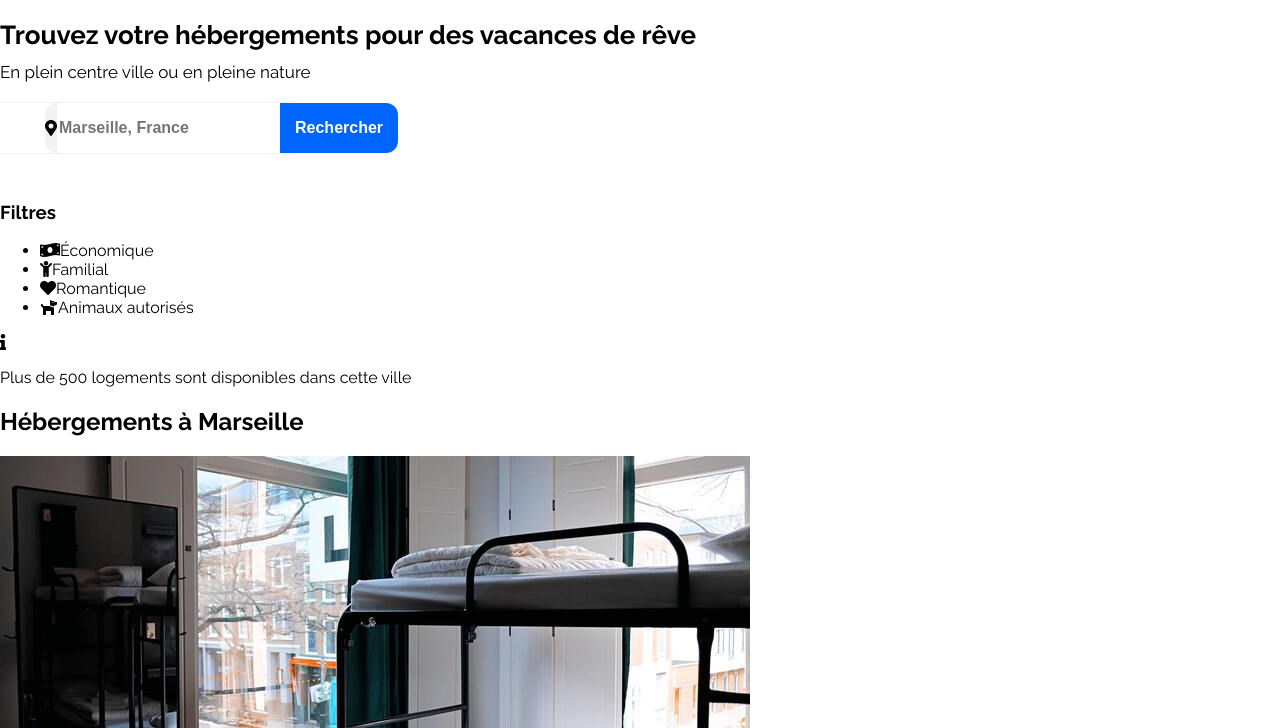
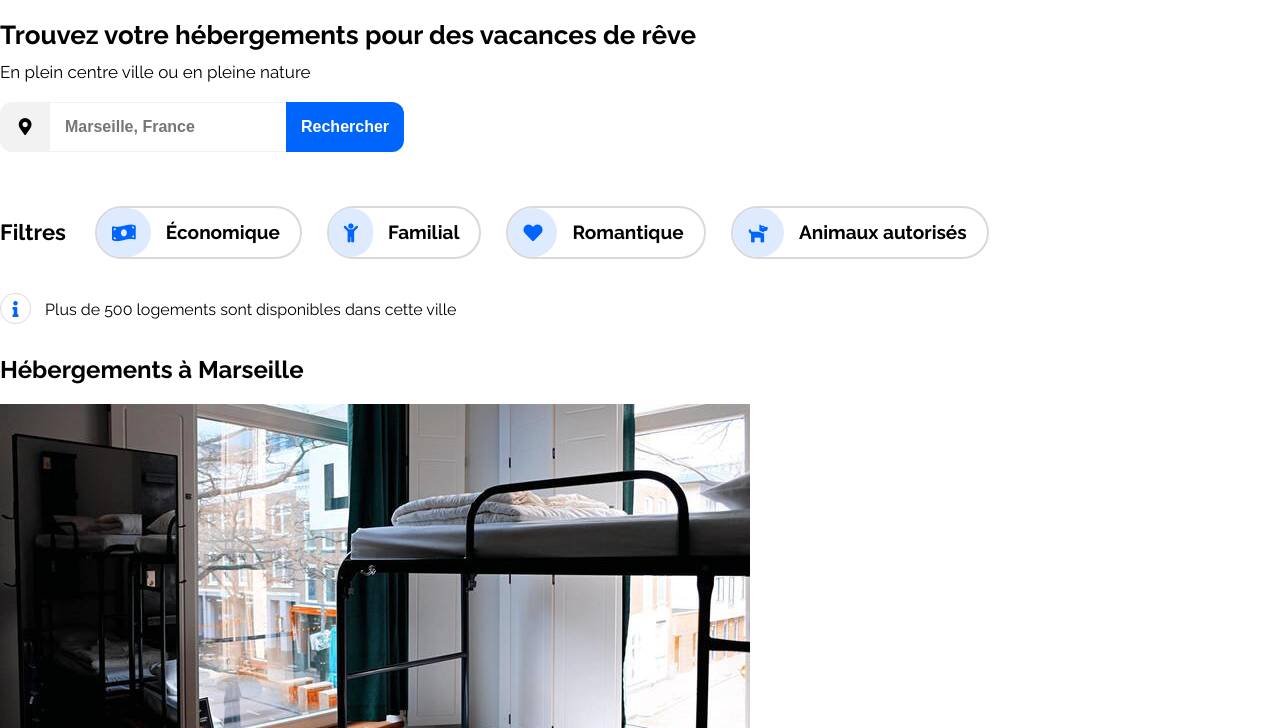
Before and after one commit to flomag5/FlorentMagnoac_2_20072021, a plain HTML site: page index.html in a window 1280 px wide. Shown: the part 72-800 px from the top of the page. Drawn offline with Linux system fonts and the light colour scheme.

Commit message:
css_section_1

```diff
--- a/index.html
+++ b/index.html
@@ -54,10 +54,10 @@
         <div class="filters">
             <h3 class="title_h3">Filtres</h3>
             <ul class="filters_ul">
-                <li class="filters_button"><i class="fas fa-money-bill-wave"></i>Économique</li>
-                <li class="filters_button"><i class="fas fa-child"></i>Familial</li>                <!-- selection filters-->
-                <li class="filters_button"><i class="fas fa-heart"></i>Romantique</li>
-                <li class="filters_button"><i class="fas fa-dog"></i>Animaux autorisés</li>
+                <li class="filters_button"><i class="fas fa-money-bill-wave icon_filter"></i>Économique</li>
+                <li class="filters_button"><i class="fas fa-child icon_filter"></i>Familial</li>                <!-- selection filters-->
+                <li class="filters_button"><i class="fas fa-heart icon_filter"></i>Romantique</li>
+                <li class="filters_button"><i class="fas fa-dog icon_filter"></i>Animaux autorisés</li>
             </ul>
         </div>
 
--- a/style.css
+++ b/style.css
@@ -100,36 +100,41 @@ h1 h2 h3{
     margin-bottom: 20px;
 }
 
+/*----- Search line -----*/
 .search_box{
     display: inline-flex;
     flex-direction: row;
+    text-align: center;
     margin-bottom: 28px;
 }
 
 .icon_location{
     display: flex;
-    justify-content: center;
     align-items: center;
-    width: 20px;
+    width: 30%;
     height: auto;
     background-color: #f2f2f2;
     border-radius: 12px 0 0 12px;
 }
 
+.fa-map-marker-alt{
+    width: 50px;
+    font-size: 17px;
+}
+
 .search_box{
-    padding: 0 0 0 45px;
     height: 50px;
     width: 250px;
     border: none;
-    border-top: solid 1px #f2f2f2;
-    border-bottom: solid 1px #f2f2f2;
-
 }
 
 .search_bar{
     border: none;
+    padding-left: 15px;
     font-size: 16px;
     font-weight: 600;
+    border-top: solid 1px #f2f2f2;
+    border-bottom: solid 1px #f2f2f2;
 }
 
 #search_button{
@@ -142,3 +147,71 @@ h1 h2 h3{
     padding: 15px;
     cursor: pointer;
 }
+
+#search_button:hover{
+    background-color: #002e74;
+    transition: 0.3s;
+}
+
+/*----- Filter line -----*/
+.filters h3{
+    font-size: 22px;
+    display: inline;
+}
+
+.filters_ul{
+    display: inline-flex;
+    flex-flow: row wrap;
+    padding: 0;
+    list-style-type: none;
+}
+
+.filters ul li{
+    display: inline-flex;
+    margin-left: 25px;
+    font-size: 19px;
+    font-weight: 700;
+    align-items: center;
+    border: solid 2px #d9d9d9;
+    padding: 0 20px 0 0;
+    margin-top: 10px;
+    border-radius: 100px;
+}
+
+.filters ul li:hover {
+    cursor: pointer;
+    background: #0065fc;
+    transition-duration: 0.40s;
+}
+
+.icon_filter{
+    background: #deebff;
+    color: #0065fc;
+    padding: 15px;
+    border-radius: 200px;
+    margin-right: 15px;
+}
+
+/*----- Info line -----*/
+.info{
+    margin-top: 9px;
+}
+
+.fa-info{
+    background: white;
+    color: #0065fc;
+    size: 3px;
+    padding: 7px;
+    text-align: center;
+    border: solid 1px #d9d9d9;
+    width: 15px;
+    height: 15px;
+    border-radius: 15px;
+}
+
+.info p{
+    display: inline-flex;
+    margin-left: 10px;
+}
+
+/*-- Section 2 --*/
```
